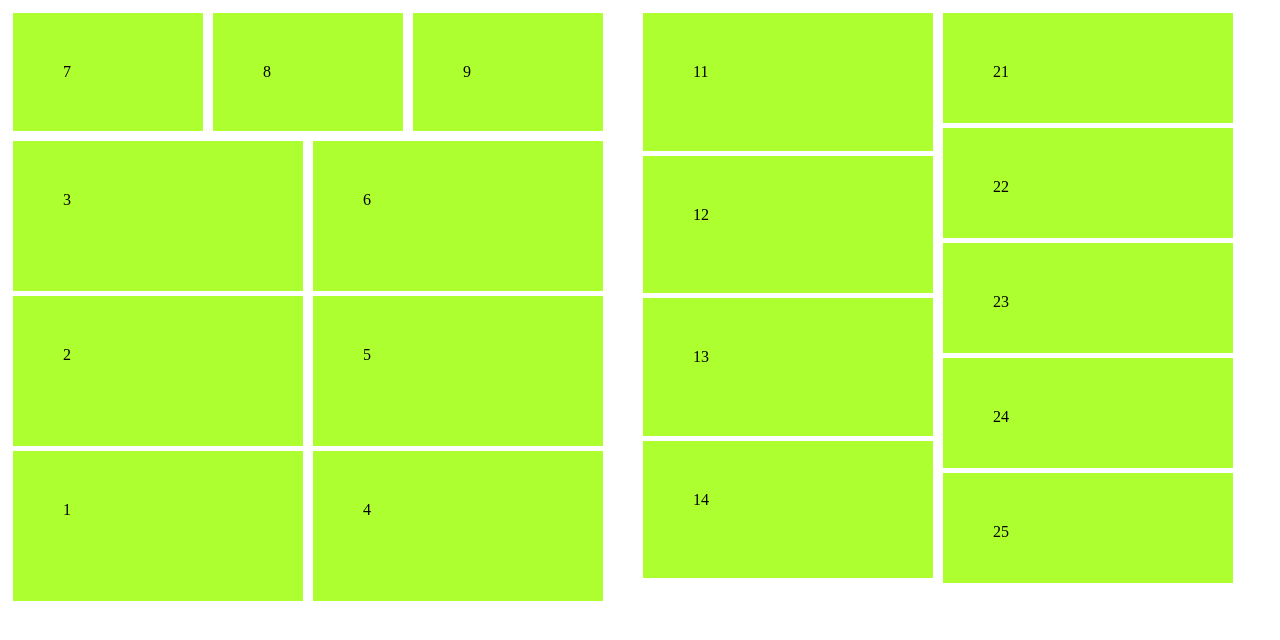
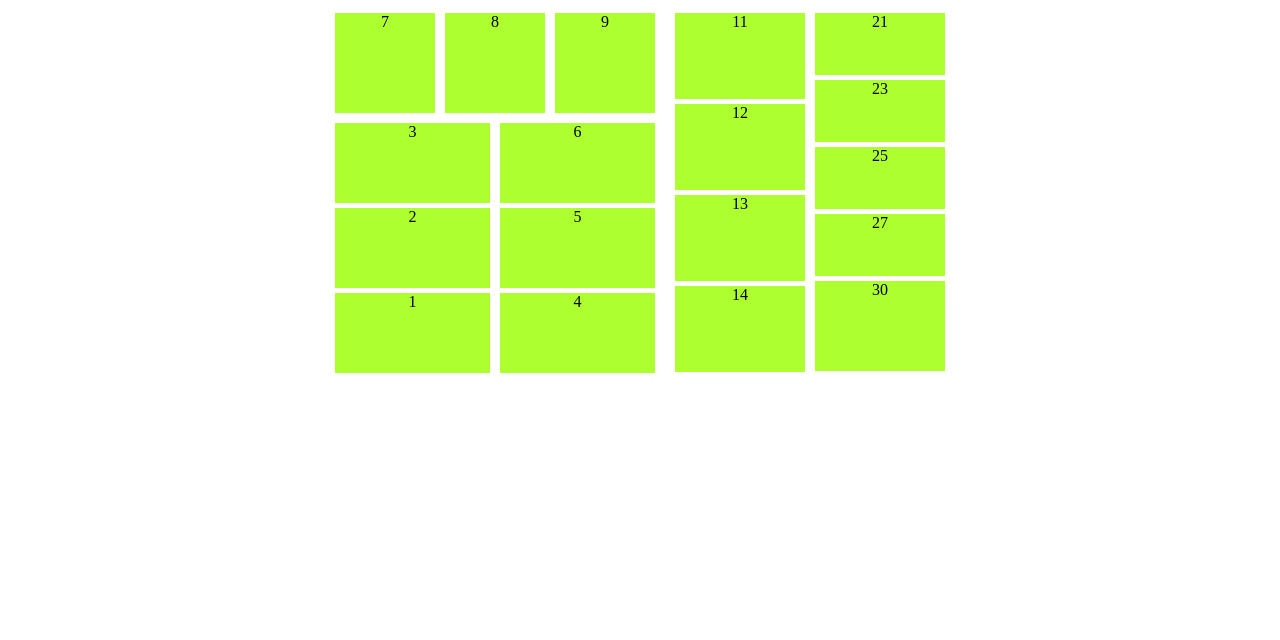
Before and after one commit to hanaclover/aki_farm, a PHP site: page /seatTable.php in a window 1280 px wide. Shown: the top 640 px of the page. Run offline with PHP 8.4, Linux system fonts and the light colour scheme.

Commit message:
Jang
座席のスタイルを修正しました。(固定値)

```diff
--- a/seatTable.php
+++ b/seatTable.php
@@ -14,74 +14,67 @@
     <style>
         .test {
             margin: 5px;
-            padding: 50px;
+            text-align: center;
         }
     </style>
     <script src="https://code.jquery.com/jquery-2.2.3.min.js"></script>
     <script src="js.js"></script>
-
 </head>
 <body>
-<div style="width: 1300px; height: 123px;">
-    <div style="float: left; margin-right: 30px; width: 600px; height: 120px;">
+<div style="width: 620px; margin: 0 auto">
+    <div style="float: left; margin-right: 10px;">
         <div>
-            <div class="test mouseEvent"
-                 style="float: left; background-color: greenyellow;  width: 90px;"
-                 onclick="location.href='http://localhost/aki_farm/Reserved.php?num=7'">7
-                <?php
-                    $dbdata1 = 0; // StartTime
-                    $dbdata2 = 0; // endTime
-                ?>
-            </div>
-            <div class="test mouseEvent" style="float: left; background-color: greenyellow; width: 90px;"
+            <div class="test mouseEvent" style="float: left; background-color: greenyellow; width: 100px; height: 100px;"
+                 onclick="location.href='http://localhost/aki_farm/Reserved.php?num=7'">7</div>
+            <div class="test mouseEvent" style="float: left; background-color: greenyellow; width: 100px; height: 100px;"
                  onclick="location.href='http://localhost/aki_farm/Reserved.php?num=8'">8</div>
-            <div class="test mouseEvent" style="float: left; background-color: greenyellow; width: 90px;"
+            <div class="test mouseEvent" style="float: left; background-color: greenyellow; width: 100px; height: 100px;"
                  onclick="location.href='http://localhost/aki_farm/Reserved.php?num=9'">9</div>
             <div style="clear: both;"></div>
         </div>
         <div>
-            <div style="float: left; width: 50%;">
-                <div class="test mouseEvent" style="background-color: greenyellow; height: 50px;"
+            <div style="float: left;">
+                <div class="test mouseEvent" style="background-color: greenyellow; width: 155px; height: 80px;"
                      onclick="location.href='http://localhost/aki_farm/Reserved.php?num=3'">3</div>
-                <div class="test mouseEvent" style="background-color: greenyellow; height: 50px;"
+                <div class="test mouseEvent" style="background-color: greenyellow; width: 155px; height: 80px;"
                      onclick="location.href='http://localhost/aki_farm/Reserved.php?num=2'">2</div>
-                <div class="test mouseEvent" style="background-color: greenyellow; height: 50px;"
+                <div class="test mouseEvent" style="background-color: greenyellow; width: 155px; height: 80px;"
                      onclick="location.href='http://localhost/aki_farm/Reserved.php?num=1'">1</div>
             </div>
-            <div style="float: left; width: 50%;">
-                <div class="test mouseEvent" style="background-color: greenyellow; height: 50px;"
+            <div style="float: left;">
+                <div class="test mouseEvent" style="background-color: greenyellow;  width: 155px; height: 80px;"
                      onclick="location.href='http://localhost/aki_farm/Reserved.php?num=6'">6</div>
-                <div class="test mouseEvent" style="background-color: greenyellow; height: 50px;"
+                <div class="test mouseEvent" style="background-color: greenyellow;  width: 155px; height: 80px;"
                      onclick="location.href='http://localhost/aki_farm/Reserved.php?num=5'">5</div>
-                <div class="test mouseEvent" style="background-color: greenyellow; height: 50px;"
+                <div class="test mouseEvent" style="background-color: greenyellow;  width: 155px; height: 80px;"
                      onclick="location.href='http://localhost/aki_farm/Reserved.php?num=4'">4</div>
             </div>
             <div style="clear: both"></div>
         </div>
     </div>
-    <div style="float: left; width: 600px; height: 150px;">
+    <div style="float: left; ">
         <div>
-            <div style="float: left; width: 300px;">
-                <div class="test mouseEvent" style="background-color: greenyellow; height: 25%;"
+            <div style="float: left;">
+                <div class="test mouseEvent" style="background-color: greenyellow; width: 130px; height: 86px;"
                      onclick="location.href='http://localhost/aki_farm/Reserved.php?num=11'">11</div>
-                <div class="test mouseEvent" style="background-color: greenyellow; height: 25%;"
+                <div class="test mouseEvent" style="background-color: greenyellow; width: 130px; height: 86px;"
                      onclick="location.href='http://localhost/aki_farm/Reserved.php?num=12'">12</div>
-                <div class="test mouseEvent" style="background-color: greenyellow; height: 25%;"
+                <div class="test mouseEvent" style="background-color: greenyellow; width: 130px; height: 86px;"
                      onclick="location.href='http://localhost/aki_farm/Reserved.php?num=13'">13</div>
-                <div class="test mouseEvent" style="background-color: greenyellow; height: 25%;"
+                <div class="test mouseEvent" style="background-color: greenyellow; width: 130px; height: 86px;"
                      onclick="location.href='http://localhost/aki_farm/Reserved.php?num=14'">14</div>
             </div>
-            <div style="float: left; width: 300px;">
-                <div class="test mouseEvent" style="background-color: greenyellow; height: 10px;"
+            <div style="float: left;">
+                <div class="test mouseEvent" style="background-color: greenyellow; width: 130px; height: 62px;"
                      onclick="location.href='http://localhost/aki_farm/Reserved.php?num=21'">21</div>
-                <div class="test mouseEvent" style="background-color: greenyellow; height: 10px;"
-                     onclick="location.href='http://localhost/aki_farm/Reserved.php?num=22'">22</div>
-                <div class="test mouseEvent" style="background-color: greenyellow; height: 10px;"
-                     onclick="location.href='http://localhost/aki_farm/Reserved.php?num=23'">23</div>
-                <div class="test mouseEvent" style="background-color: greenyellow; height: 10px;"
-                     onclick="location.href='http://localhost/aki_farm/Reserved.php?num=24'">24</div>
-                <div class="test mouseEvent" style="background-color: greenyellow; height: 10px;"
-                     onclick="location.href='http://localhost/aki_farm/Reserved.php?num=25'">25</div>
+                <div class="test mouseEvent" style="background-color: greenyellow; width: 130px; height: 62px;"
+                     onclick="location.href='http://localhost/aki_farm/Reserved.php?num=22'">23</div>
+                <div class="test mouseEvent" style="background-color: greenyellow; width: 130px; height: 62px;"
+                     onclick="location.href='http://localhost/aki_farm/Reserved.php?num=23'">25</div>
+                <div class="test mouseEvent" style="background-color: greenyellow; width: 130px; height: 62px;"
+                     onclick="location.href='http://localhost/aki_farm/Reserved.php?num=24'">27</div>
+                <div class="test mouseEvent" style="background-color: greenyellow; width: 130px; height: 90px;"
+                     onclick="location.href='http://localhost/aki_farm/Reserved.php?num=25'">30</div>
             </div>
             <div style="clear: both"></div>
         </div>
```
